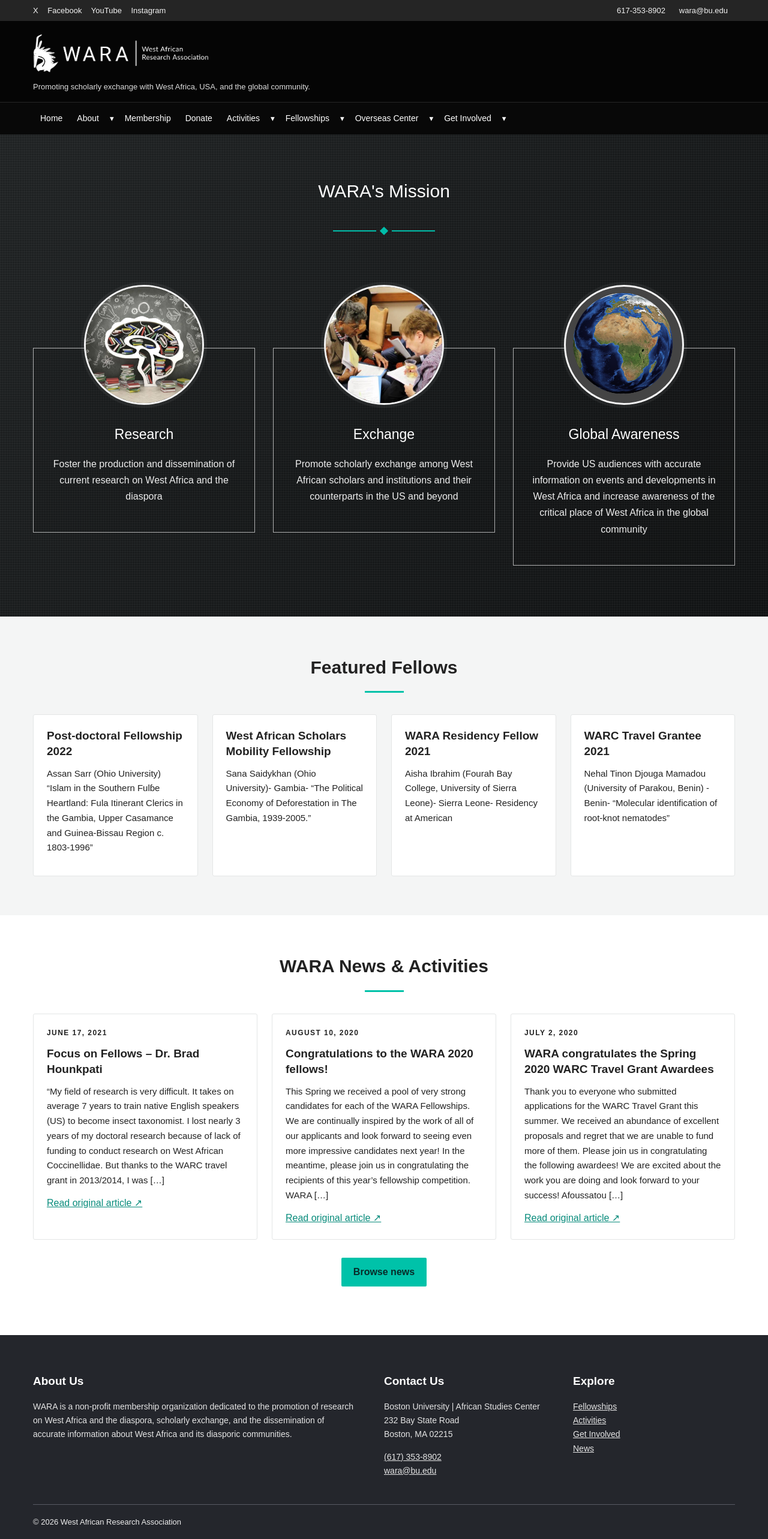
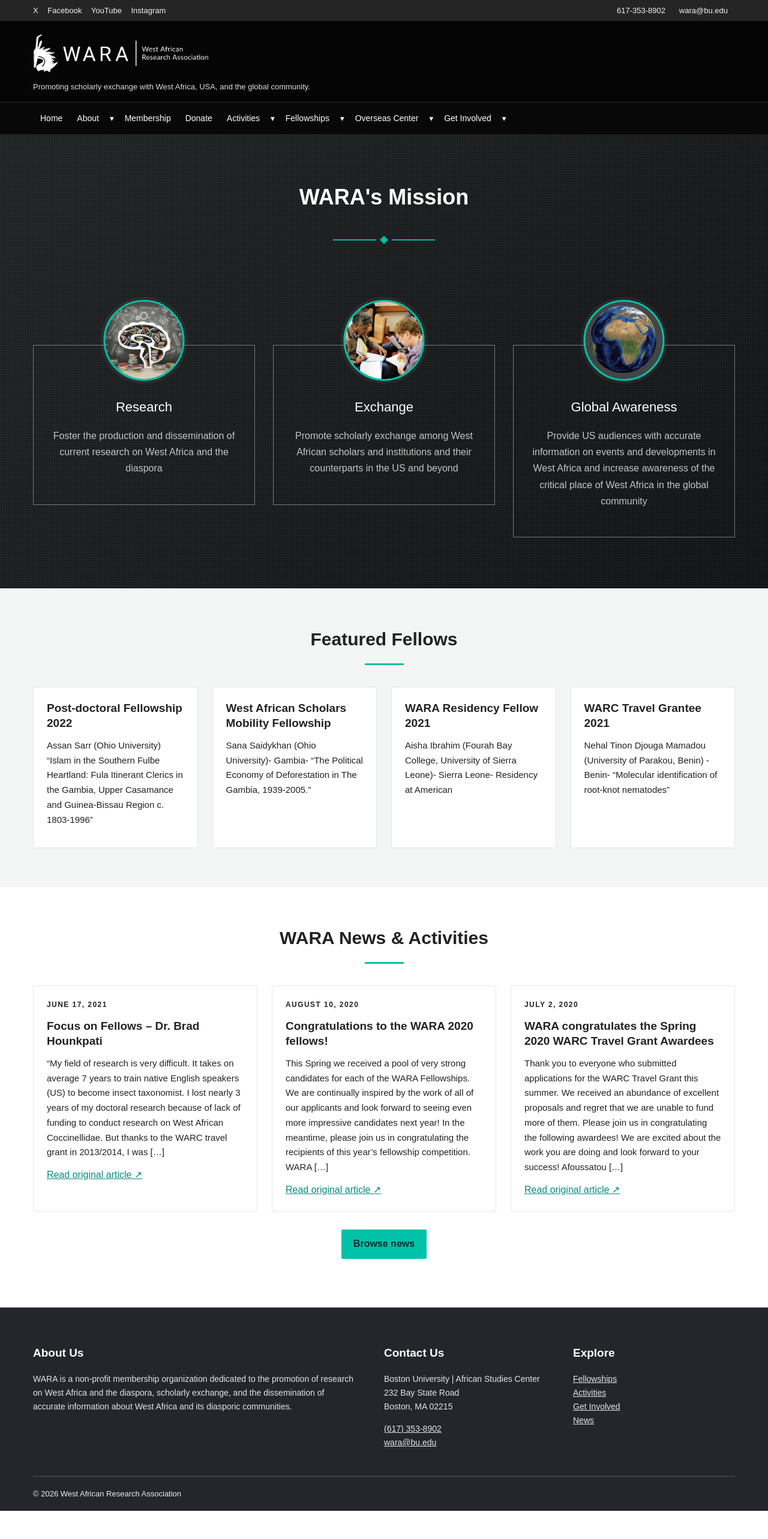
Before and after one commit to warawebsite/westafricanresearchassociation, a Jekyll site: the page built from docs/index.html, in a window 1280 px wide. Shown: the whole page at 60% size. Built offline with Jekyll 4.4.1, drawn with Linux system fonts in a browser that asks for light colours; after the commit the page ends 2519 px from its top, so only the background shows below that.

Commit message:
Restore Wallstreet-inspired mission styling

```diff
--- a/docs/assets/css/site.css
+++ b/docs/assets/css/site.css
@@ -321,3 +321,59 @@
     grid-template-columns: 1fr;
   }
 }
+
+
+/* WALLSTREET MISSION RESTORATION */
+.wara-mission {
+  background-color: #22252b;
+  padding: 75px 0 85px;
+  color: #fff;
+}
+.wara-mission .section-title {
+  color: #fff;
+  text-align: center;
+  font-size: 36px;
+  font-weight: 600;
+}
+.wara-mission-grid {
+  display: grid;
+  grid-template-columns: repeat(3,minmax(0,1fr));
+  gap: 30px;
+  align-items: stretch;
+}
+.wara-mission-card {
+  position: relative;
+  text-align: center;
+  padding-top: 75px;
+}
+.wara-mission-image {
+  position: absolute;
+  top: 0;
+  left: 50%;
+  transform: translateX(-50%);
+  width: 135px;
+  height: 135px;
+  border-radius: 50%;
+  overflow: hidden;
+  z-index: 2;
+  border: 3px solid #00c2a9;
+}
+.wara-mission-content {
+  min-height: 245px;
+  padding: 85px 24px 30px;
+  border: 1px solid #777;
+  background: transparent;
+}
+.wara-mission-content h3 {
+  color: #fff;
+  font-size: 22px;
+}
+.wara-mission-content p {
+  color: #c4c4c4;
+  line-height: 1.7;
+}
+@media(max-width:700px) {
+  .wara-mission-grid {
+    grid-template-columns: 1fr;
+  }
+}
```
